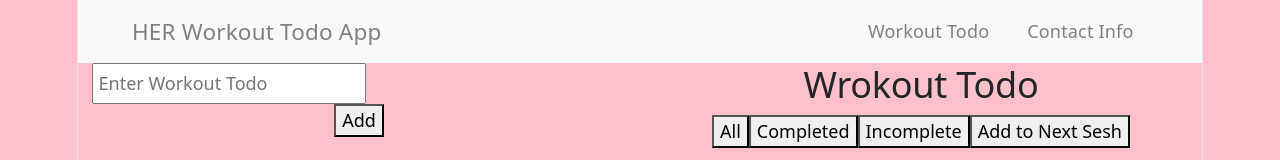
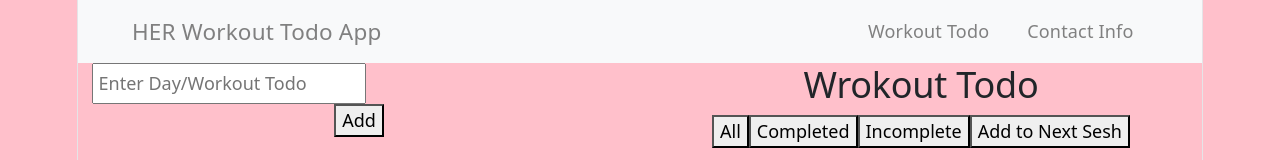
Before and after one commit to patzibernadette/Project-Three-Todo-App, a React (Vite) app: page / in a window 1280 px wide. Shown: the top 160 px of the page. Built offline with nearby package versions, Linux system fonts and the light colour scheme.

Commit message:
added to todoform

```diff
--- a/src/components/TodoForm.jsx
+++ b/src/components/TodoForm.jsx
@@ -17,7 +17,7 @@ function TodoForm({ addTodo }) {
                 <input
                     value={text}
                     onChange={e => setText(e.target.value)}
-                    placeholder="Enter Workout Todo"
+                    placeholder="Enter Day/Workout Todo"
                 />
 
             <button type="submit">Add</button>
```
